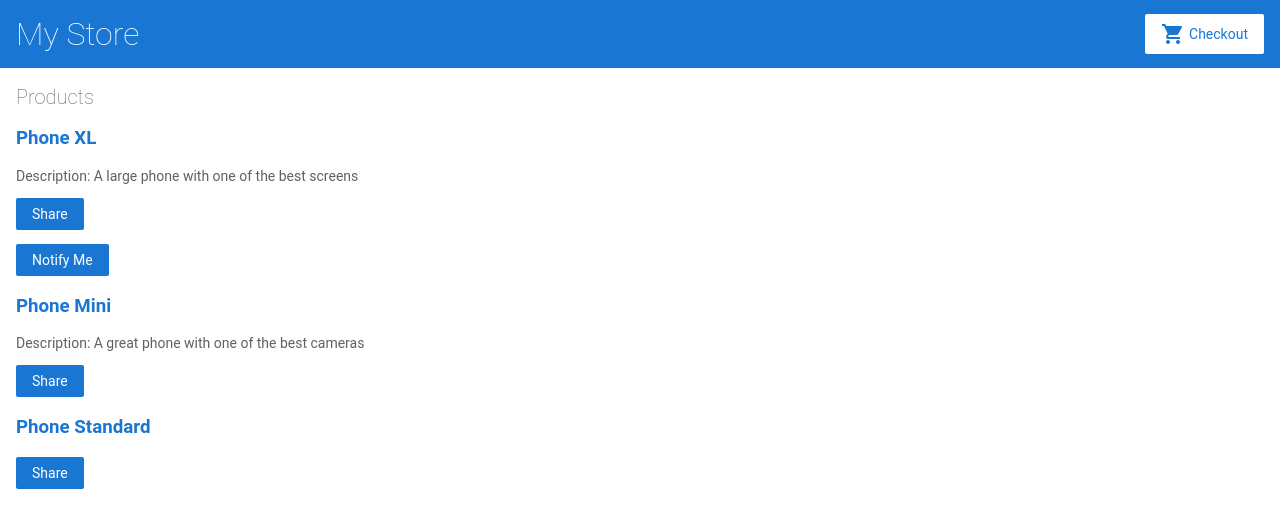
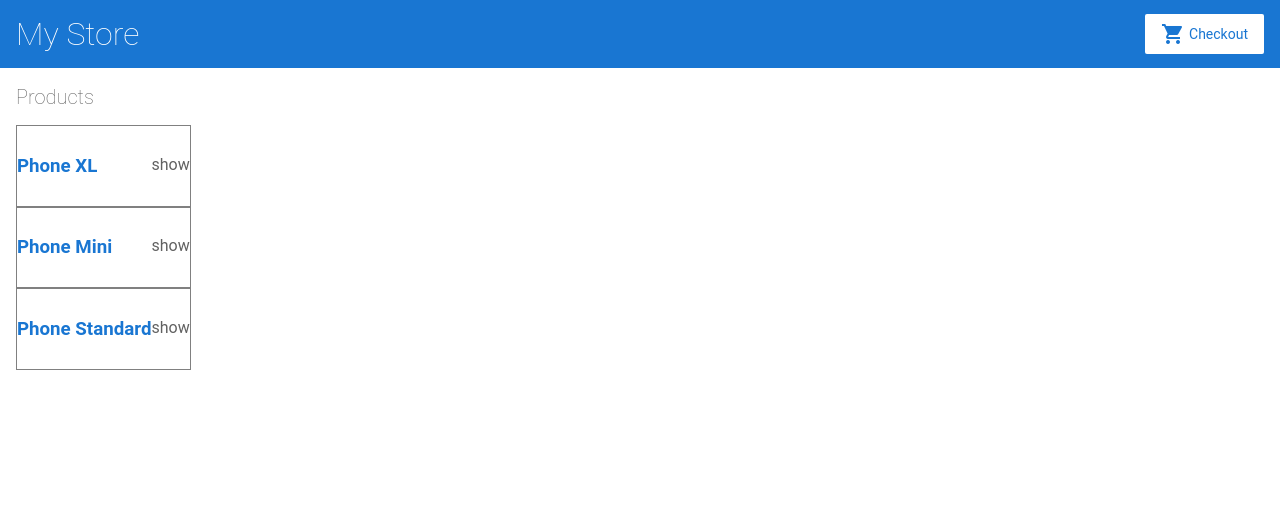
Before and after one commit to Natchaya-Yimtanom/angular-test, an Angular app: page / in a window 1280 px wide. Shown: the top 528 px of the page. Built offline with nearby package versions, Linux system fonts and the light colour scheme.

Commit message:
list tab

```diff
--- a/src/app/app.component.css
+++ b/src/app/app.component.css
@@ -1,4 +1,3 @@
-
 
 
 /*
--- a/src/app/product-list/product-list.component.css
+++ b/src/app/product-list/product-list.component.css
@@ -1,4 +1,19 @@
+h3{
+  width: 100%;
+  /* background:lightgrey;  */
+  padding: 10px 0;
+  display:flex;
+  justify-content: space-between;
+}
 
+#show{
+  font-size:16px;
+  font-weight: normal;
+}
+
+#show:hover{
+  color: red;
+}
 
 /*
 Copyright Google LLC. All Rights Reserved.
--- a/src/app/product-list/product-list.component.html
+++ b/src/app/product-list/product-list.component.html
@@ -1,11 +1,17 @@
 <h2>Products</h2>
-<div *ngFor="let product of products">
+<div *ngFor="let product of products; let i = index">
+  <div style="width: 100%; display:flex; border: 1px solid grey">
     <h3>
       <a [title]="product.name + ' details'" [routerLink]="['/products', product.id]">
         {{ product.name }}
       </a>
+      <span id="show" (click)="hideme[i] = !hideme[i]">
+        show
+      </span>
     </h3>
+  </div>
 
+  <div [hidden]="!hideme[i]">
     <p *ngIf="product.description">
       Description: {{ product.description }}
     </p>
@@ -20,6 +26,8 @@
     </app-product-alerts>
   </div>
 
+</div>
+
 <!--
 Copyright Google LLC. All Rights Reserved.
 Use of this source code is governed by an MIT-style license that
--- a/src/app/product-list/product-list.component.ts
+++ b/src/app/product-list/product-list.component.ts
@@ -9,6 +9,7 @@ import { products } from '../products';
 })
 export class ProductListComponent {
   products = products;
+  hideme: any[] = [];
 
   share() {
     window.alert('The product has been shared!');
```
Lines whose indentation alone changed are shown as unchanged.
